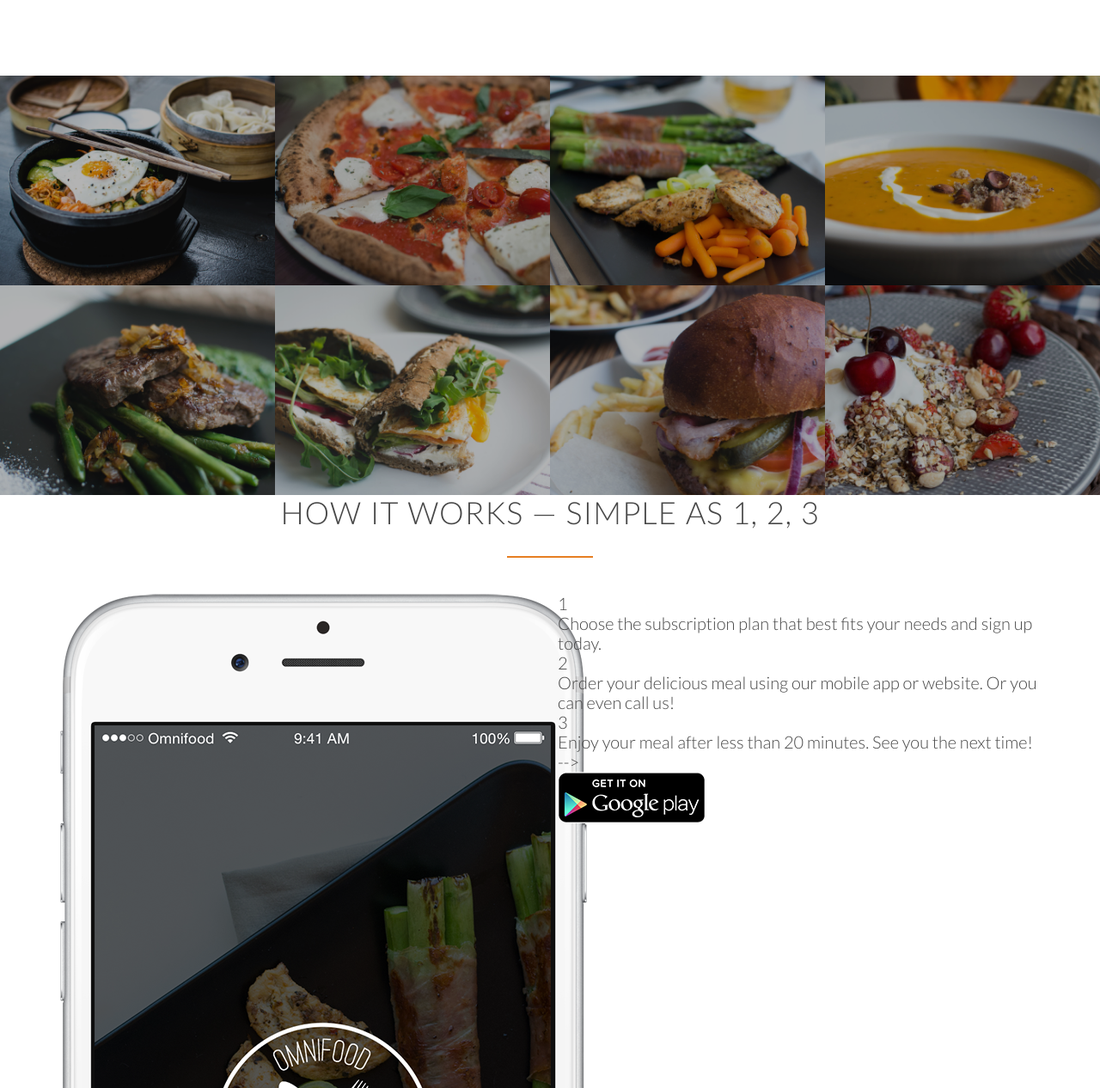
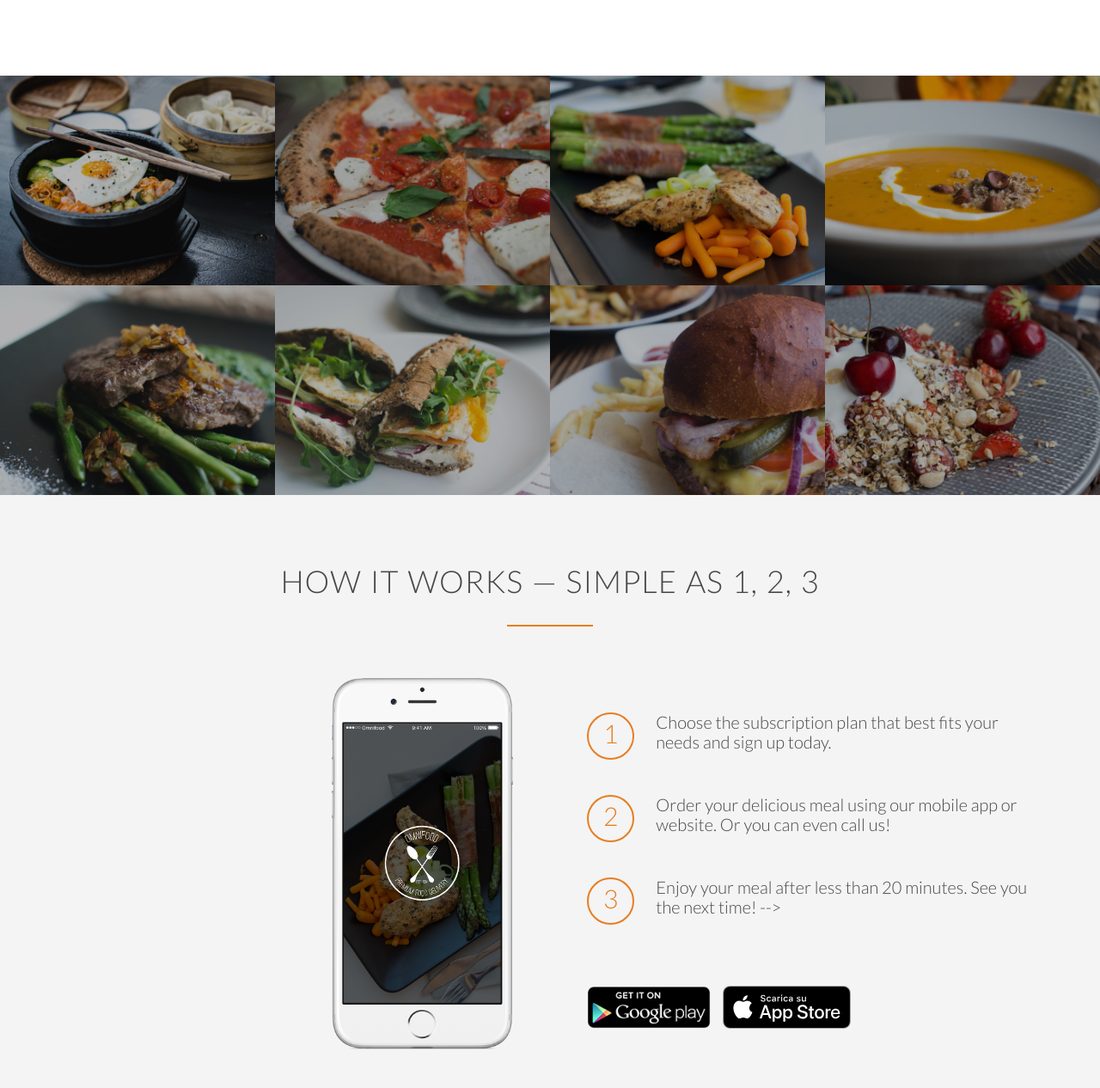
Before and after one commit to DckCanal/omnifood, a plain HTML site: page index.html in a window 1280 px wide. Shown: the part 1434-2700 px from the top of the page at 86% size. Drawn offline with Linux system fonts and the light colour scheme; files whose address does not match are found by name.

Commit message:
how it works: section 2

```diff
--- a/index.html
+++ b/index.html
@@ -94,7 +94,7 @@
       </div>
     </section>
     <section class="section-meals">
-      <ul class="meals-showcase">
+      <ul class="meals-showcase clearfix">
         <li>
           <figure class="meal-photo">
             <img
@@ -125,7 +125,7 @@
           </figure>
         </li>
       </ul>
-      <ul class="meals-showcase">
+      <ul class="meals-showcase clearfix">
         <li>
           <figure class="meal-photo">
             <img
@@ -165,13 +165,14 @@
         <h2>How it works &mdash; Simple as 1, 2, 3</h2>
       </div>
       <div class="row">
-        <div class="col span-1-of-2">
+        <div class="col span-1-of-2 steps-box">
           <img
             src="resources/img/app-iPhone.png"
             alt="omnifood app on iphone"
+            class="app-screen"
           />
         </div>
-        <div class="col span-1-of-2">
+        <div class="col span-1-of-2 steps-box">
           <div class="works-step">
             <div>1</div>
             <p>
@@ -198,6 +199,11 @@
               src="resources/img/download-app-android.png"
               alt="Play Store Button"
           /></a>
+          <a href="#" class="btn-app"
+            ><img
+              src="resources/img/download-app-iphone.svg"
+              alt="App Store Button"
+          /></a>
         </div>
       </div>
     </section>
--- a/resources/css/style.css
+++ b/resources/css/style.css
@@ -16,6 +16,18 @@ html {
   font-weight: 300;
   text-rendering: optimizeLegibility;
 }
+
+.clearfix {
+  zoom: 1;
+}
+.clearfix:after {
+  content: ".";
+  clear: both;
+  display: block;
+  height: 0;
+  visibility: hidden;
+}
+
 /* ---------------------------------------------- */
 /* REUSABLE COMPONENTS */
 /* ---------------------------------------------- */
@@ -214,6 +226,51 @@ header {
 .meal-photo img:hover {
   opacity: 1;
   transform: scale(1.03);
+}
 
-  /* transition: transform 1s; */
+/* ---------------------------------------------- */
+/* HOW IT WORKS */
+/* ---------------------------------------------- */
+
+.section-steps {
+  background-color: #f4f4f4;
 }
+
+.steps-box:first-child {
+  text-align: right;
+  padding-right: 3%;
+  margin-top: 30px;
+}
+.steps-box:last-child {
+  padding-left: 3%;
+  margin-top: 70px;
+}
+.app-screen {
+  width: 40%;
+}
+
+.works-step {
+  margin-bottom: 50px;
+}
+.works-step:last-of-type {
+  margin-bottom: 80px;
+}
+.works-step div {
+  color: #e67e22;
+  border: 2px solid #e67e22;
+  border-radius: 50%;
+  height: 55px;
+  width: 55px;
+  text-align: center;
+  padding: 5px;
+  float: left;
+  /* display: inline-block; */
+
+  font-size: 150%;
+  margin-right: 25px;
+}
+.btn-app img {
+  height: 50px;
+  width: auto;
+  margin-right: 10px;
+}
```
Also changed, not shown: resources/img/download-app-iphone.svg (added).
